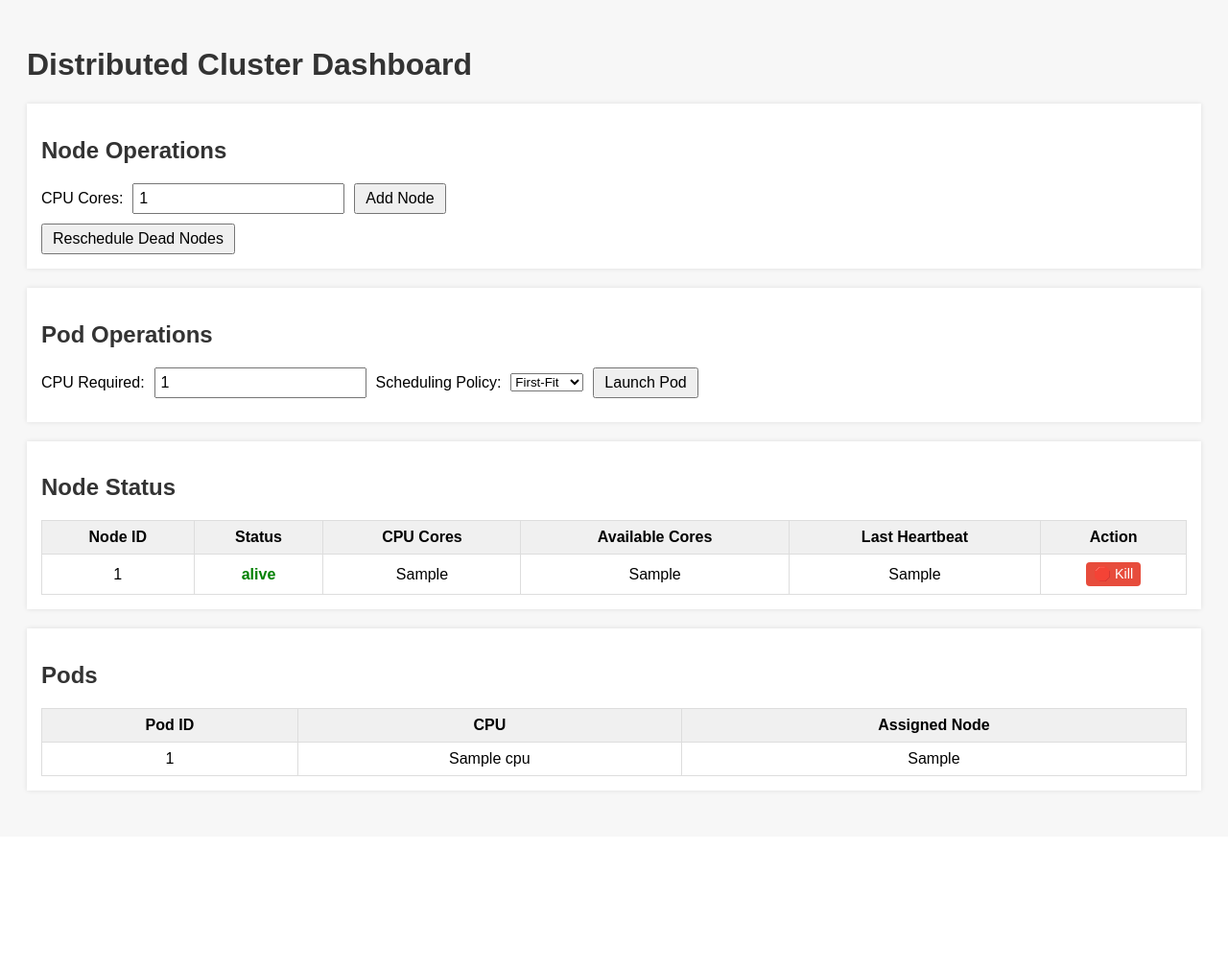
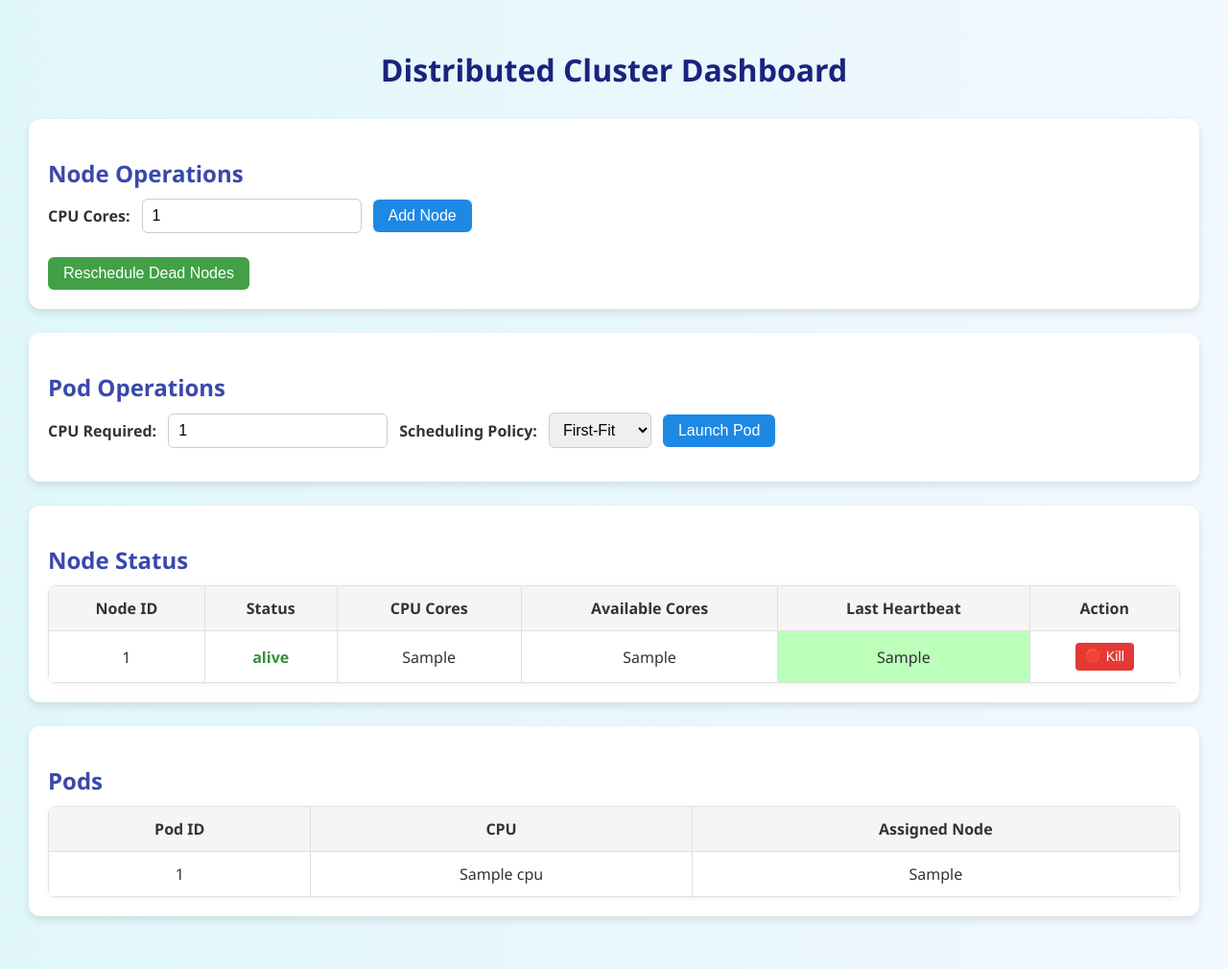
Before and after one commit to mschandana16/314_315_363_368_Distributed_Systems_Cluster_Simulation_Framework, a Flask app: template distributed_cluster_sim/api_server/templates/index.html in a window 1280 px wide. Shown: the whole page at 96% size. Before the commit the page ends 826 px from the top, so only its background shows below. Run offline with Flask 3, Linux system fonts and the light colour scheme; the template is opened without the code that fills it: most values are stand-ins (such as "Sample title", 1, 10 or a date in 2020).

Commit message:
ui updates

```diff
--- a/distributed_cluster_sim/api_server/templates/index.html
+++ b/distributed_cluster_sim/api_server/templates/index.html
@@ -6,66 +6,137 @@
     <title>Cluster Dashboard</title>
     <style>
       body {
-        font-family: Arial, sans-serif;
-        background-color: #f7f7f7;
-        padding: 20px;
-      }
-      h1,
-      h2 {
+        font-family: "Segoe UI", Tahoma, Geneva, Verdana, sans-serif;
+        background: linear-gradient(to right, #e0f7fa, #f1f8ff);
+        padding: 30px;
+        margin: 0;
         color: #333;
       }
+
+      h1 {
+        color: #1a237e;
+        font-size: 2em;
+        text-align: center;
+        margin-bottom: 30px;
+      }
+
+      h2 {
+        color: #3949ab;
+        margin-bottom: 10px;
+      }
+
       .section {
-        margin-bottom: 20px;
-        padding: 15px;
-        background: #fff;
-        box-shadow: 0 0 5px rgba(0, 0, 0, 0.1);
+        background-color: #ffffff;
+        border-radius: 12px;
+        box-shadow: 0 4px 8px rgba(0, 0, 0, 0.1);
+        padding: 20px;
+        margin-bottom: 25px;
       }
+
       form {
         display: flex;
-        gap: 10px;
+        flex-wrap: wrap;
+        gap: 12px;
         align-items: center;
-        margin-bottom: 10px;
+        margin-bottom: 15px;
       }
-      input {
-        padding: 5px;
+
+      label {
+        font-weight: bold;
+      }
+
+      input,
+      select {
+        padding: 8px 10px;
+        border: 1px solid #ccc;
+        border-radius: 6px;
         font-size: 1em;
       }
+
       button {
-        padding: 5px 10px;
+        padding: 8px 16px;
         font-size: 1em;
+        border: none;
+        border-radius: 6px;
         cursor: pointer;
+        background-color: #1e88e5;
+        color: white;
+        transition: background-color 0.2s;
       }
+
+      button:hover {
+        background-color: #1565c0;
+      }
+
+      #reschedule-btn {
+        margin-top: 10px;
+        background-color: #43a047;
+      }
+
+      #reschedule-btn:hover {
+        background-color: #2e7d32;
+      }
+
       table {
         width: 100%;
         border-collapse: collapse;
-        margin-top: 10px;
-        background: #fff;
+        background-color: #fff;
+        border-radius: 8px;
+        overflow: hidden;
+        box-shadow: 0 2px 6px rgba(0, 0, 0, 0.05);
       }
+
       th,
       td {
-        border: 1px solid #ddd;
-        padding: 8px;
+        padding: 12px;
+        border: 1px solid #e0e0e0;
         text-align: center;
       }
+
       th {
-        background: #f0f0f0;
+        background-color: #f5f5f5;
+        font-weight: 600;
       }
+
       .alive {
-        color: green;
+        color: #388e3c;
         font-weight: bold;
       }
+
       .dead {
-        color: red;
+        color: #d32f2f;
         font-weight: bold;
       }
+
       .kill-btn {
-        background-color: #e74c3c;
+        background-color: #e53935;
         color: white;
         border: none;
-        padding: 4px 8px;
+        padding: 6px 10px;
         font-size: 0.9em;
         border-radius: 4px;
         cursor: pointer;
+        transition: background-color 0.2s;
+      }
+
+      .kill-btn:hover {
+        background-color: #b71c1c;
+      }
+
+      @keyframes pulse {
+        0% {
+          background-color: #e0ffe0;
+        }
+        50% {
+          background-color: #b6ffb6;
+        }
+        100% {
+          background-color: #e0ffe0;
+        }
+      }
+
+      .pulse {
+        animation: pulse 2s infinite;
       }
     </style>
   </head>
@@ -112,12 +183,30 @@
         </thead>
         <tbody>
           {% for node_id, info in nodes.items() %}
-          <tr>
+          <!-- <tr>
             <td>{{ node_id }}</td>
             <td class="{{ info.status }}">{{ info.status }}</td>
             <td>{{ info.cpu_cores }}</td>
             <td>{{ info.available_cores }}</td>
-            <td>{{ info.last_heartbeat }}</td>
+            <td>{{ info.last_heartbeat }}</td> -->
+          <!-- <td -->
+          <!-- class="heartbeat {% if info.status == 'alive' %}pulse{% endif %}" -->
+          <!-- data-timestamp="{{ info.last_heartbeat }}" -->
+          <!-- > -->
+          <!-- {{ info.last_heartbeat }} -->
+          <!-- </td> -->
+          <tr data-node-id="{{ node_id }}">
+            <td>{{ node_id }}</td>
+            <td class="status-cell {{ info.status }}">{{ info.status }}</td>
+            <td class="total-cell">{{ info.cpu_cores }}</td>
+            <td class="avail-cell">{{ info.available_cores }}</td>
+            <td
+              class="heartbeat {% if info.status=='alive' %}pulse{% endif %}"
+              data-timestamp="{{ info.last_heartbeat }}"
+            >
+              {{ info.last_heartbeat }}
+            </td>
+
             <td>
               {% if info.status == "alive" %}
               <button class="kill-btn" onclick="killNode('{{ node_id }}')">
@@ -156,7 +245,6 @@
     </div>
 
     <script>
-      // Add Node
       document
         .getElementById("add-node-form")
         .addEventListener("submit", async (e) => {
@@ -176,7 +264,6 @@
           }
         });
 
-      // Launch Pod
       document
         .getElementById("launch-pod-form")
         .addEventListener("submit", async (e) => {
@@ -199,7 +286,6 @@
           }
         });
 
-      // Reschedule Dead Nodes
       document
         .getElementById("reschedule-btn")
         .addEventListener("click", async () => {
@@ -217,21 +303,6 @@
           }
         });
 
-      // Kill Node
-      // async function killNode(nodeId) {
-      //   if (!confirm(`⚠️ Are you sure you want to kill node ${nodeId}?`))
-      //     return;
-      //   const res = await fetch(`/kill_node/${nodeId}`, {
-      //     method: "POST",
-      //   });
-      //   const data = await res.json();
-      //   if (res.ok) {
-      //     alert(`💀 ${data.message}`);
-      //     window.location.reload();
-      //   } else {
-      //     alert(`❌ ${data.error}`);
-      //   }
-      // }
       async function killNode(nodeId) {
         const res = await fetch(`/kill_node/${nodeId}`, {
           method: "POST",
@@ -244,6 +315,76 @@
           alert("❌ " + (data.error || "Error killing node."));
         }
       }
+
+      function timeAgo(unixTimestamp) {
+        const heartbeat = new Date(parseFloat(unixTimestamp) * 1000); // convert to milliseconds
+        const now = new Date();
+        const diff = Math.floor((now - heartbeat) / 1000);
+
+        if (isNaN(diff)) return unixTimestamp;
+
+        if (diff < 60) return `${diff}s ago`;
+        if (diff < 3600) return `${Math.floor(diff / 60)}m ago`;
+        if (diff < 86400) return `${Math.floor(diff / 3600)}h ago`;
+        return `${Math.floor(diff / 86400)}d ago`;
+      }
+
+      function updateTimestamps() {
+        document.querySelectorAll("td.heartbeat").forEach((td) => {
+          const raw = td.dataset.timestamp;
+          td.textContent = timeAgo(raw);
+        });
+      }
+
+      window.addEventListener("DOMContentLoaded", () => {
+        updateTimestamps();
+        setInterval(updateTimestamps, 1000); // update every second
+      });
+
+      // this merges with your existing JS; put it after your other functions
+
+      // 1) A helper to render "alive"/"dead" classes and time cells
+      function patchNodeRow(nodeId, info) {
+        // find the row for this node
+        const row = document.querySelector(`tr[data-node-id="${nodeId}"]`);
+        if (!row) return;
+
+        // update status text & class
+        const statusCell = row.querySelector(".status-cell");
+        statusCell.textContent = info.status;
+        statusCell.className = `status-cell ${info.status}`;
+
+        // update cores
+        row.querySelector(".avail-cell").textContent = info.available_cores;
+        row.querySelector(".total-cell").textContent = info.cpu_cores;
+
+        // update heartbeat timestamp data-attr
+        const hbCell = row.querySelector("td.heartbeat");
+        hbCell.dataset.timestamp = info.last_heartbeat;
+        // update displayed time right away
+        hbCell.textContent = timeAgo(info.last_heartbeat);
+      }
+
+      // 2) The polling loop
+      async function refreshNodeStatuses() {
+        try {
+          const res = await fetch("/node_status");
+          if (!res.ok) throw new Error("Network response not OK");
+          const { node_statuses } = await res.json();
+
+          Object.entries(node_statuses).forEach(([nodeId, info]) => {
+            patchNodeRow(nodeId, info);
+          });
+        } catch (e) {
+          console.error("Failed to refresh node statuses:", e);
+        }
+      }
+
+      // 3) Kick it off in sync with your 5s heartbeat interval
+      window.addEventListener("DOMContentLoaded", () => {
+        // initial render already done by Jinja and timeAgo()
+        setInterval(refreshNodeStatuses, 5000);
+      });
     </script>
   </body>
 </html>
```
